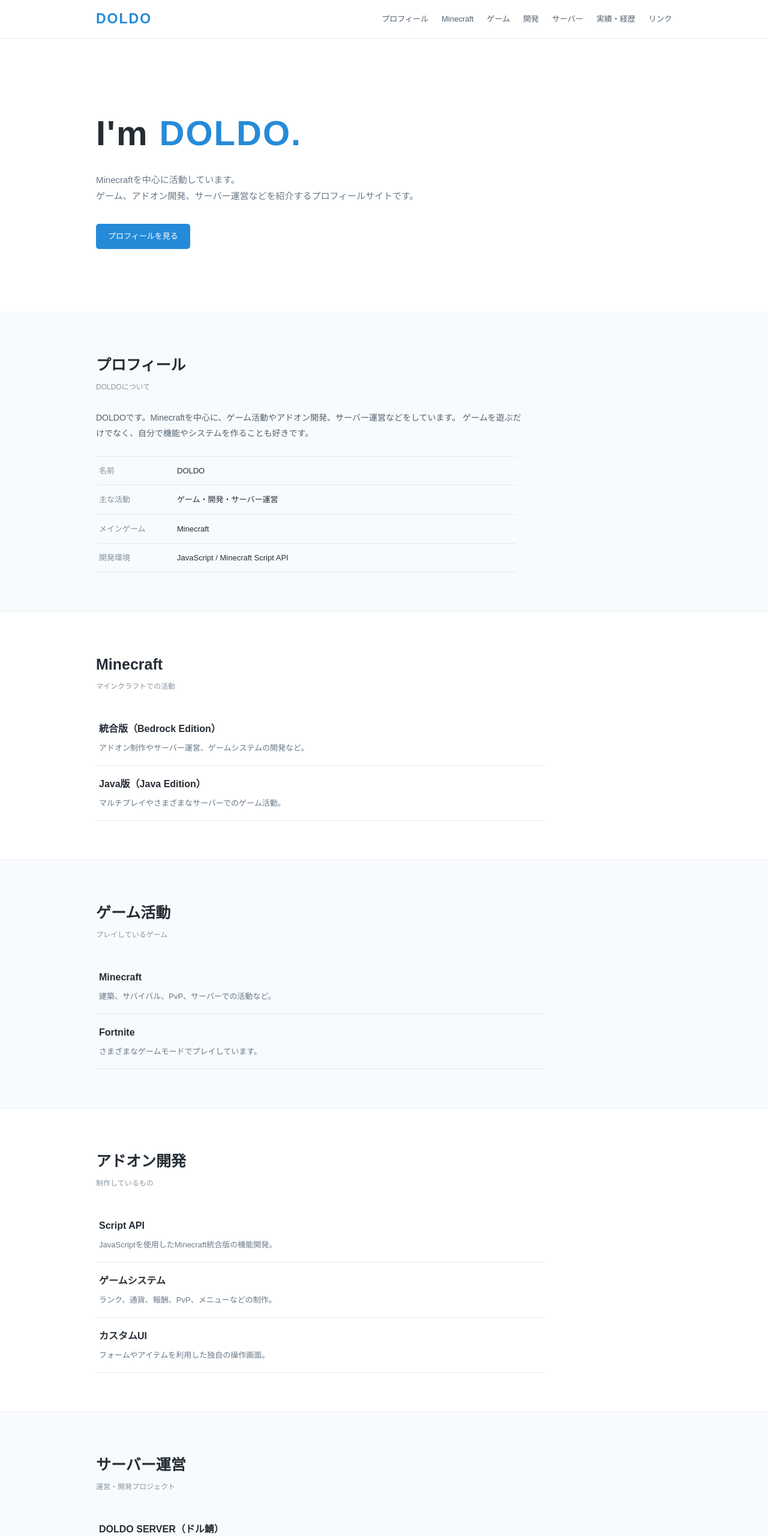
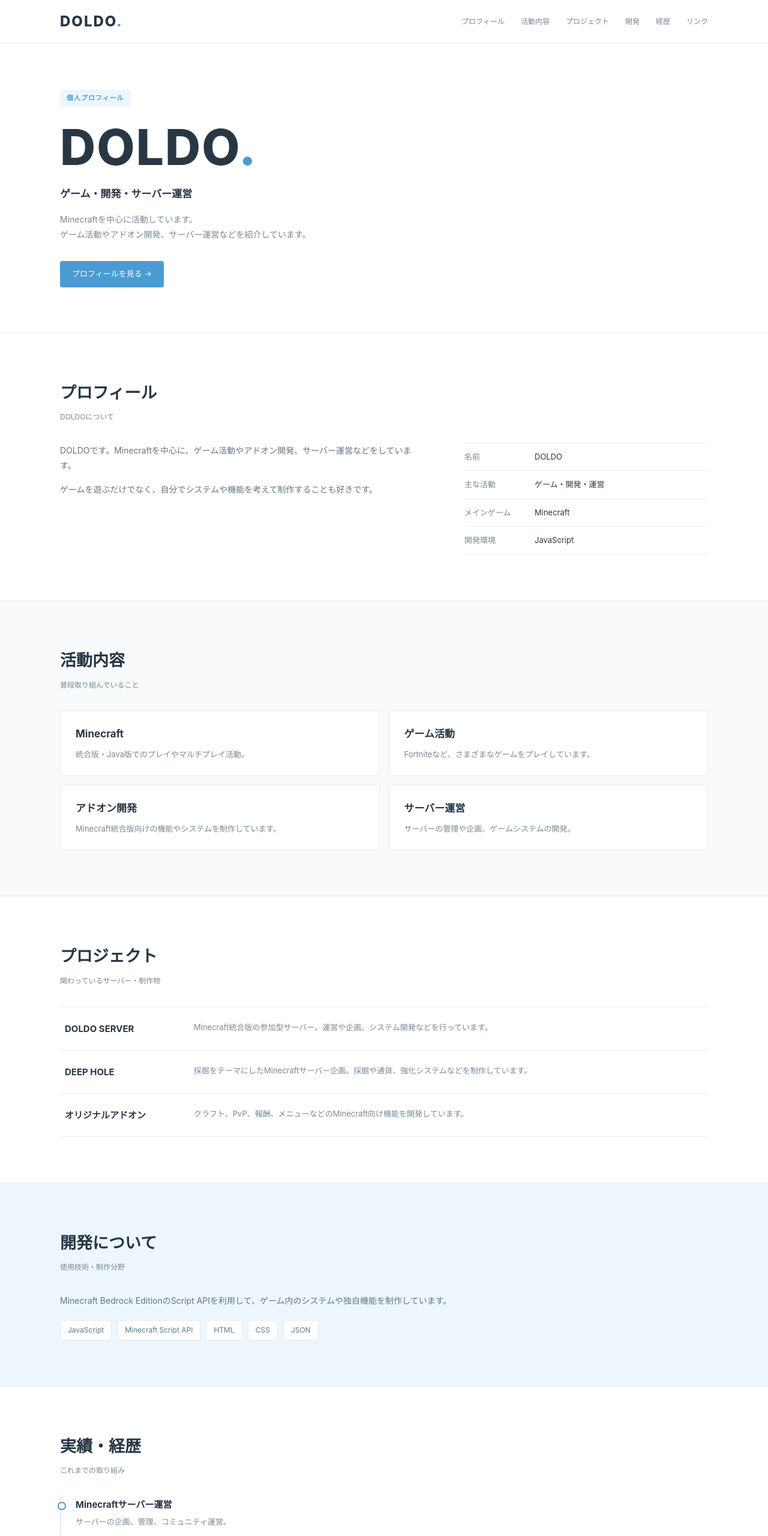
Before and after one commit to PlsJoin/Doldo_pro, a plain HTML site: page index.html in a window 1280 px wide. Shown: the top 2560 px of the page at 60% size. Drawn offline with Linux system fonts and the light colour scheme.

Commit message:
Refactor index.html for SEO and styling improvements
Updated meta tags and title for better SEO. Enhanced styling and layout for improved readability and user experience.

```diff
--- a/index.html
+++ b/index.html
@@ -4,23 +4,34 @@
 <head>
 <meta charset="UTF-8">
 <meta name="viewport" content="width=device-width, initial-scale=1.0">
-<meta name="description" content="DOLDOのプロフィールサイト">
-<title>DOLDO | プロフィール</title>
+<meta name="description" content="DOLDOのプロフィールと活動紹介">
+<title>DOLDO | Profile</title>
 
 <style>
+:root {
+    --blue: #4b9bd3;
+    --blue-light: #edf6fc;
+    --text: #283744;
+    --sub: #788895;
+    --line: #e8eef2;
+    --white: #ffffff;
+    --bg: #f8fafc;
+}
+
 * {
     box-sizing: border-box;
 }
 
 html {
     scroll-behavior: smooth;
+    scroll-padding-top: 85px;
 }
 
 body {
     margin: 0;
-    background: #ffffff;
-    color: #252d35;
-    font-family: "Noto Sans JP", "Yu Gothic", Meiryo, sans-serif;
+    color: var(--text);
+    background: var(--white);
+    font-family: -apple-system, BlinkMacSystemFont, "Noto Sans JP", "Yu Gothic", Meiryo, sans-serif;
     line-height: 1.8;
 }
 
@@ -29,184 +40,380 @@ a {
     text-decoration: none;
 }
 
+.container {
+    width: min(1080px, calc(100% - 48px));
+    margin: auto;
+}
+
+/* ヘッダー */
+
 header {
-    height: 65px;
-    border-bottom: 1px solid #e5edf3;
-    background: #ffffff;
+    position: sticky;
+    top: 0;
+    z-index: 10;
+    height: 72px;
+    background: rgba(255,255,255,.96);
+    border-bottom: 1px solid var(--line);
 }
 
 .header-inner {
-    max-width: 1000px;
     height: 100%;
-    margin: auto;
-    padding: 0 20px;
     display: flex;
+    align-items: center;
     justify-content: space-between;
-    align-items: center;
 }
 
 .logo {
-    color: #258bd8;
-    font-size: 23px;
-    font-weight: bold;
+    font-size: 24px;
+    font-weight: 800;
     letter-spacing: 2px;
+}
+
+.logo span {
+    color: var(--blue);
 }
 
 nav {
     display: flex;
-    gap: 22px;
-    font-size: 13px;
+    align-items: center;
+    gap: 27px;
 }
 
 nav a {
-    color: #52616e;
+    font-size: 12px;
+    color: var(--sub);
+    transition: color .2s;
 }
 
 nav a:hover {
-    color: #258bd8;
+    color: var(--blue);
 }
 
 .menu-button {
     display: none;
-    border: 1px solid #dce8f0;
     background: white;
+    border: 1px solid var(--line);
+    border-radius: 5px;
     padding: 7px 12px;
-    border-radius: 5px;
+    color: var(--text);
 }
 
-.container {
-    max-width: 1000px;
-    margin: auto;
-    padding: 0 20px;
+/* メイン */
+
+.hero {
+    min-height: 440px;
+    display: flex;
+    align-items: center;
+    padding: 75px 0;
 }
 
-.hero {
-    padding-top: 105px;
-    padding-bottom: 105px;
+.hero-content {
+    max-width: 650px;
+}
+
+.hero-small {
+    display: inline-block;
+    padding: 4px 11px;
+    color: var(--blue);
+    background: var(--blue-light);
+    border-radius: 3px;
+    font-size: 11px;
+    font-weight: 700;
+    letter-spacing: 1px;
 }
 
 .hero h1 {
-    margin: 0;
-    font-size: 58px;
+    margin: 19px 0 5px;
+    font-size: clamp(55px, 8vw, 82px);
+    font-weight: 800;
     letter-spacing: 2px;
+    line-height: 1.2;
 }
 
 .hero h1 span {
-    color: #258bd8;
+    color: var(--blue);
 }
 
-.hero p {
-    color: #687887;
-    font-size: 15px;
-    margin-top: 12px;
+.hero-subtitle {
+    margin: 13px 0;
+    font-size: 17px;
+    font-weight: 600;
 }
 
-.hero-button {
+.hero-description {
+    max-width: 540px;
+    color: var(--sub);
+    font-size: 14px;
+}
+
+.hero-link {
     display: inline-block;
     margin-top: 18px;
-    padding: 9px 20px;
-    background: #258bd8;
+    padding: 10px 20px;
+    background: var(--blue);
     color: white;
-    border-radius: 5px;
+    border-radius: 4px;
+    font-size: 13px;
+    transition: background .2s;
+}
+
+.hero-link:hover {
+    background: #3284bf;
+}
+
+/* 共通セクション */
+
+section {
+    padding: 76px 0;
+    border-top: 1px solid var(--line);
+}
+
+.section-heading {
+    margin-bottom: 32px;
+}
+
+.section-heading h2 {
+    margin: 0;
+    font-size: 27px;
+    font-weight: 700;
+}
+
+.section-heading p {
+    margin: 5px 0 0;
+    color: var(--sub);
+    font-size: 12px;
+}
+
+/* プロフィール */
+
+.about-layout {
+    display: grid;
+    grid-template-columns: 1.2fr .8fr;
+    gap: 65px;
+}
+
+.about-description {
+    color: #647582;
+    font-size: 14px;
+}
+
+.about-description p {
+    margin: 0 0 15px;
+}
+
+.profile-info {
+    border-top: 1px solid var(--line);
+}
+
+.profile-info div {
+    display: grid;
+    grid-template-columns: 105px 1fr;
+    gap: 12px;
+    padding: 11px 0;
+    border-bottom: 1px solid var(--line);
     font-size: 13px;
 }
 
-section {
-    padding: 65px 0;
-    border-top: 1px solid #edf1f4;
+.profile-info span:first-child {
+    color: var(--sub);
 }
 
-section:nth-child(even) {
-    background: #f7fbfe;
+/* 活動 */
+
+.activity-section {
+    background: var(--bg);
 }
 
-.section-title {
-    margin-bottom: 28px;
+.activity-grid {
+    display: grid;
+    grid-template-columns: repeat(2, 1fr);
+    gap: 15px;
 }
 
-.section-title h2 {
-    margin: 0;
-    font-size: 25px;
+.activity {
+    padding: 23px 25px;
+    background: white;
+    border: 1px solid var(--line);
+    border-radius: 5px;
+    transition: border-color .2s;
 }
 
-.section-title p {
-    margin: 4px 0 0;
-    color: #8996a1;
-    font-size: 12px;
+.activity:hover {
+    border-color: #b6d8ed;
 }
 
-.about-text {
-    max-width: 720px;
-    font-size: 14px;
-    color: #52616e;
+.activity h3 {
+    margin: 0 0 7px;
+    font-size: 17px;
 }
 
-.profile-table {
-    max-width: 700px;
-    margin-top: 25px;
-    border-top: 1px solid #e2eaf0;
-}
-
-.profile-row {
-    display: grid;
-    grid-template-columns: 130px 1fr;
-    padding: 12px 5px;
-    border-bottom: 1px solid #e2eaf0;
+.activity p {
+    margin: 0;
+    color: var(--sub);
     font-size: 13px;
 }
 
-.profile-row span:first-child {
-    color: #82909c;
+/* プロジェクト */
+
+.project-list {
+    border-top: 1px solid var(--line);
 }
 
-.item-list {
-    max-width: 750px;
+.project {
+    display: grid;
+    grid-template-columns: 190px 1fr;
+    gap: 25px;
+    padding: 22px 8px;
+    border-bottom: 1px solid var(--line);
 }
 
-.item {
-    padding: 17px 5px;
-    border-bottom: 1px solid #e4ebf0;
+.project-name {
+    font-weight: 700;
+    font-size: 15px;
 }
 
-.item h3 {
-    margin: 0;
-    font-size: 16px;
-}
-
-.item p {
-    margin: 5px 0 0;
-    color: #687887;
+.project-description {
+    color: var(--sub);
     font-size: 13px;
 }
 
-.link-list {
+/* 開発 */
+
+.development {
+    background: var(--blue-light);
+}
+
+.development-content {
+    max-width: 720px;
+}
+
+.development-content p {
+    color: #627887;
+    font-size: 14px;
+}
+
+.skills {
+    display: flex;
+    flex-wrap: wrap;
+    gap: 9px;
+    margin-top: 20px;
+}
+
+.skill {
+    padding: 5px 12px;
+    background: white;
+    border: 1px solid #dcebf5;
+    border-radius: 3px;
+    font-size: 12px;
+    color: #527b98;
+}
+
+/* 経歴 */
+
+.history-list {
+    max-width: 750px;
+    border-left: 2px solid #dcecf7;
+    padding-left: 24px;
+}
+
+.history-item {
+    position: relative;
+    padding: 0 0 25px;
+}
+
+.history-item:last-child {
+    padding-bottom: 0;
+}
+
+.history-item::before {
+    content: "";
+    position: absolute;
+    top: 9px;
+    left: -30px;
+    width: 10px;
+    height: 10px;
+    background: white;
+    border: 2px solid var(--blue);
+    border-radius: 50%;
+}
+
+.history-item h3 {
+    margin: 0;
+    font-size: 15px;
+}
+
+.history-item p {
+    margin: 4px 0 0;
+    color: var(--sub);
+    font-size: 13px;
+}
+
+/* リンク */
+
+.links-section {
+    background: var(--bg);
+}
+
+.links {
     display: flex;
     flex-wrap: wrap;
     gap: 12px;
 }
 
-.link-list a {
-    display: inline-block;
-    padding: 9px 18px;
-    border: 1px solid #d9e8f3;
-    border-radius: 5px;
-    color: #258bd8;
+.links a {
+    min-width: 150px;
+    padding: 12px 17px;
+    background: white;
+    border: 1px solid var(--line);
+    border-radius: 4px;
     font-size: 13px;
+    transition: border-color .2s;
 }
 
-.link-list a:hover {
-    background: #eaf6ff;
+.links a:hover {
+    border-color: var(--blue);
+    color: var(--blue);
 }
 
-footer {
-    padding: 25px 20px;
-    text-align: center;
-    color: #8996a1;
-    font-size: 12px;
-    border-top: 1px solid #e5edf3;
+.links span {
+    float: right;
+    color: var(--blue);
 }
 
-@media (max-width: 700px) {
+.links .disabled {
+    color: #9aa6af;
+    cursor: default;
+}
+
+/* フッター */
+
+footer {
+    padding: 27px 0;
+    border-top: 1px solid var(--line);
+}
+
+.footer-inner {
+    display: flex;
+    align-items: center;
+    justify-content: space-between;
+}
+
+footer small {
+    color: var(--sub);
+    font-size: 11px;
+}
+
+/* スマホ */
+
+@media (max-width: 760px) {
+    .container {
+        width: calc(100% - 36px);
+    }
+
+    header {
+        height: 65px;
+    }
+
     .menu-button {
         display: block;
     }
@@ -214,35 +421,57 @@ footer {
     nav {
         display: none;
         position: absolute;
-        top: 65px;
+        top: 64px;
         left: 0;
-        width: 100%;
+        right: 0;
         padding: 15px 20px;
         background: white;
-        border-bottom: 1px solid #e5edf3;
+        border-bottom: 1px solid var(--line);
         flex-direction: column;
-        gap: 12px;
+        align-items: stretch;
+        gap: 0;
     }
 
     nav.open {
         display: flex;
     }
 
+    nav a {
+        padding: 10px 0;
+        border-bottom: 1px solid var(--line);
+    }
+
     .hero {
-        padding-top: 75px;
-        padding-bottom: 75px;
+        min-height: 390px;
+        padding: 65px 0;
     }
 
     .hero h1 {
-        font-size: 45px;
+        font-size: 57px;
     }
 
     section {
-        padding: 48px 0;
+        padding: 55px 0;
     }
 
-    .profile-row {
-        grid-template-columns: 100px 1fr;
+    .about-layout {
+        grid-template-columns: 1fr;
+        gap: 25px;
+    }
+
+    .activity-grid {
+        grid-template-columns: 1fr;
+    }
+
+    .project {
+        grid-template-columns: 1fr;
+        gap: 5px;
+    }
+
+    .footer-inner {
+        flex-direction: column;
+        align-items: flex-start;
+        gap: 8px;
     }
 }
 </style>
@@ -251,18 +480,17 @@ footer {
 <body>
 
 <header>
-    <div class="header-inner">
-        <a href="#" class="logo">DOLDO</a>
+    <div class="container header-inner">
+        <a href="#" class="logo">DOLDO<span>.</span></a>
 
         <button class="menu-button" id="menuButton">メニュー</button>
 
         <nav id="nav">
             <a href="#about">プロフィール</a>
-            <a href="#minecraft">Minecraft</a>
-            <a href="#gaming">ゲーム</a>
+            <a href="#activities">活動内容</a>
+            <a href="#projects">プロジェクト</a>
             <a href="#development">開発</a>
-            <a href="#server">サーバー</a>
-            <a href="#history">実績・経歴</a>
+            <a href="#history">経歴</a>
             <a href="#links">リンク</a>
         </nav>
     </div>
@@ -272,132 +500,133 @@ footer {
 
 <div class="container">
     <div class="hero">
-        <h1>I'm <span>DOLDO.</span></h1>
-        <p>
-            Minecraftを中心に活動しています。<br>
-            ゲーム、アドオン開発、サーバー運営などを紹介するプロフィールサイトです。
-        </p>
-        <a href="#about" class="hero-button">プロフィールを見る</a>
+        <div class="hero-content">
+            <span class="hero-small">個人プロフィール</span>
+
+            <h1>DOLDO<span>.</span></h1>
+
+            <p class="hero-subtitle">
+                ゲーム・開発・サーバー運営
+            </p>
+
+            <p class="hero-description">
+                Minecraftを中心に活動しています。<br>
+                ゲーム活動やアドオン開発、サーバー運営などを紹介しています。
+            </p>
+
+            <a href="#about" class="hero-link">プロフィールを見る →</a>
+        </div>
     </div>
 </div>
 
 <section id="about">
     <div class="container">
-        <div class="section-title">
+        <div class="section-heading">
             <h2>プロフィール</h2>
             <p>DOLDOについて</p>
         </div>
 
-        <div class="about-text">
-            DOLDOです。Minecraftを中心に、ゲーム活動やアドオン開発、サーバー運営などをしています。
-            ゲームを遊ぶだけでなく、自分で機能やシステムを作ることも好きです。
-        </div>
+        <div class="about-layout">
+            <div class="about-description">
+                <p>
+                    DOLDOです。Minecraftを中心に、ゲーム活動やアドオン開発、サーバー運営などをしています。
+                </p>
+                <p>
+                    ゲームを遊ぶだけでなく、自分でシステムや機能を考えて制作することも好きです。
+                </p>
+            </div>
 
-        <div class="profile-table">
-            <div class="profile-row">
-                <span>名前</span>
-                <span>DOLDO</span>
-            </div>
-            <div class="profile-row">
-                <span>主な活動</span>
-                <span>ゲーム・開発・サーバー運営</span>
-            </div>
-            <div class="profile-row">
-                <span>メインゲーム</span>
-                <span>Minecraft</span>
-            </div>
-            <div class="profile-row">
-                <span>開発環境</span>
-                <span>JavaScript / Minecraft Script API</span>
+            <div class="profile-info">
+                <div><span>名前</span><span>DOLDO</span></div>
+                <div><span>主な活動</span><span>ゲーム・開発・運営</span></div>
+                <div><span>メインゲーム</span><span>Minecraft</span></div>
+                <div><span>開発環境</span><span>JavaScript</span></div>
             </div>
         </div>
     </div>
 </section>
 
-<section id="minecraft">
+<section id="activities" class="activity-section">
     <div class="container">
-        <div class="section-title">
-            <h2>Minecraft</h2>
-            <p>マインクラフトでの活動</p>
+        <div class="section-heading">
+            <h2>活動内容</h2>
+            <p>普段取り組んでいること</p>
         </div>
 
-        <div class="item-list">
-            <div class="item">
-                <h3>統合版（Bedrock Edition）</h3>
-                <p>アドオン制作やサーバー運営、ゲームシステムの開発など。</p>
+        <div class="activity-grid">
+            <div class="activity">
+                <h3>Minecraft</h3>
+                <p>統合版・Java版でのプレイやマルチプレイ活動。</p>
             </div>
 
-            <div class="item">
-                <h3>Java版（Java Edition）</h3>
-                <p>マルチプレイやさまざまなサーバーでのゲーム活動。</p>
+            <div class="activity">
+                <h3>ゲーム活動</h3>
+                <p>Fortniteなど、さまざまなゲームをプレイしています。</p>
+            </div>
+
+            <div class="activity">
+                <h3>アドオン開発</h3>
+                <p>Minecraft統合版向けの機能やシステムを制作しています。</p>
+            </div>
+
+            <div class="activity">
+                <h3>サーバー運営</h3>
+                <p>サーバーの管理や企画、ゲームシステムの開発。</p>
             </div>
         </div>
     </div>
 </section>
 
-<section id="gaming">
+<section id="projects">
     <div class="container">
-        <div class="section-title">
-            <h2>ゲーム活動</h2>
-            <p>プレイしているゲーム</p>
+        <div class="section-heading">
+            <h2>プロジェクト</h2>
+            <p>関わっているサーバー・制作物</p>
         </div>
 
-        <div class="item-list">
-            <div class="item">
-                <h3>Minecraft</h3>
-                <p>建築、サバイバル、PvP、サーバーでの活動など。</p>
+        <div class="project-list">
+            <div class="project">
+                <div class="project-name">DOLDO SERVER</div>
+                <div class="project-description">
+                    Minecraft統合版の参加型サーバー。運営や企画、システム開発などを行っています。
+                </div>
             </div>
 
-            <div class="item">
-                <h3>Fortnite</h3>
-                <p>さまざまなゲームモードでプレイしています。</p>
+            <div class="project">
+                <div class="project-name">DEEP HOLE</div>
+                <div class="project-description">
+                    採掘をテーマにしたMinecraftサーバー企画。採掘や通貨、強化システムなどを制作しています。
+                </div>
+            </div>
+
+            <div class="project">
+                <div class="project-name">オリジナルアドオン</div>
+                <div class="project-description">
+                    クラフト、PvP、報酬、メニューなどのMinecraft向け機能を開発しています。
+                </div>
             </div>
         </div>
     </div>
 </section>
 
-<section id="development">
+<section id="development" class="development">
     <div class="container">
-        <div class="section-title">
-            <h2>アドオン開発</h2>
-            <p>制作しているもの</p>
+        <div class="section-heading">
+            <h2>開発について</h2>
+            <p>使用技術・制作分野</p>
         </div>
 
-        <div class="item-list">
-            <div class="item">
-                <h3>Script API</h3>
-                <p>JavaScriptを使用したMinecraft統合版の機能開発。</p>
-            </div>
+        <div class="development-content">
+            <p>
+                Minecraft Bedrock EditionのScript APIを利用して、ゲーム内のシステムや独自機能を制作しています。
+            </p>
 
-            <div class="item">
-                <h3>ゲームシステム</h3>
-                <p>ランク、通貨、報酬、PvP、メニューなどの制作。</p>
-            </div>
-
-            <div class="item">
-                <h3>カスタムUI</h3>
-                <p>フォームやアイテムを利用した独自の操作画面。</p>
-            </div>
-        </div>
-    </div>
-</section>
-
-<section id="server">
-    <div class="container">
-        <div class="section-title">
-            <h2>サーバー運営</h2>
-            <p>運営・開発プロジェクト</p>
-        </div>
-
-        <div class="item-list">
-            <div class="item">
-                <h3>DOLDO SERVER（ドル鯖）</h3>
-                <p>Minecraft統合版の参加型サーバー。運営や企画、システム開発などを行っています。</p>
-            </div>
-
-            <div class="item">
-                <h3>DEEP HOLE</h3>
-                <p>採掘をテーマにしたMinecraftサーバー企画。通貨や採掘システムなどを開発しています。</p>
+            <div class="skills">
+                <span class="skill">JavaScript</span>
+                <span class="skill">Minecraft Script API</span>
+                <span class="skill">HTML</span>
+                <span class="skill">CSS</span>
+                <span class="skill">JSON</span>
             </div>
         </div>
     </div>
@@ -405,41 +634,41 @@ footer {
 
 <section id="history">
     <div class="container">
-        <div class="section-title">
+        <div class="section-heading">
             <h2>実績・経歴</h2>
-            <p>これまでの活動</p>
+            <p>これまでの取り組み</p>
         </div>
 
-        <div class="item-list">
-            <div class="item">
+        <div class="history-list">
+            <div class="history-item">
                 <h3>Minecraftサーバー運営</h3>
                 <p>サーバーの企画、管理、コミュニティ運営。</p>
             </div>
 
-            <div class="item">
+            <div class="history-item">
                 <h3>アドオン開発</h3>
-                <p>Script APIを使用した独自システムの制作。</p>
+                <p>Script APIを利用した独自システムの制作。</p>
             </div>
 
-            <div class="item">
+            <div class="history-item">
                 <h3>Webサイト制作</h3>
-                <p>サーバーや個人活動に関するWebサイトの制作。</p>
+                <p>サーバーや個人活動に関するWebページの制作。</p>
             </div>
         </div>
     </div>
 </section>
 
-<section id="links">
+<section id="links" class="links-section">
     <div class="container">
-        <div class="section-title">
+        <div class="section-heading">
             <h2>SNS・リンク</h2>
-            <p>関連ページ・各種アカウント</p>
+            <p>関連ページやアカウント</p>
         </div>
 
-        <div class="link-list">
-            <a href="#" onclick="return false;">YouTube（未設定）</a>
-            <a href="#" onclick="return false;">X（未設定）</a>
-            <a href="#" onclick="return false;">DOLDO SERVER（未設定）</a>
+        <div class="links">
+            <a class="disabled" href="#" onclick="return false;">YouTube（未設定） <span>↗</span></a>
+            <a class="disabled" href="#" onclick="return false;">X（未設定） <span>↗</span></a>
+            <a class="disabled" href="#" onclick="return false;">DOLDO SERVER（未設定） <span>↗</span></a>
         </div>
     </div>
 </section>
@@ -447,7 +676,10 @@ footer {
 </main>
 
 <footer>
-    © <span id="year"></span> DOLDO
+    <div class="container footer-inner">
+        <a href="#" class="logo">DOLDO<span>.</span></a>
+        <small>© <span id="year"></span> DOLDO</small>
+    </div>
 </footer>
 
 <script>
```
